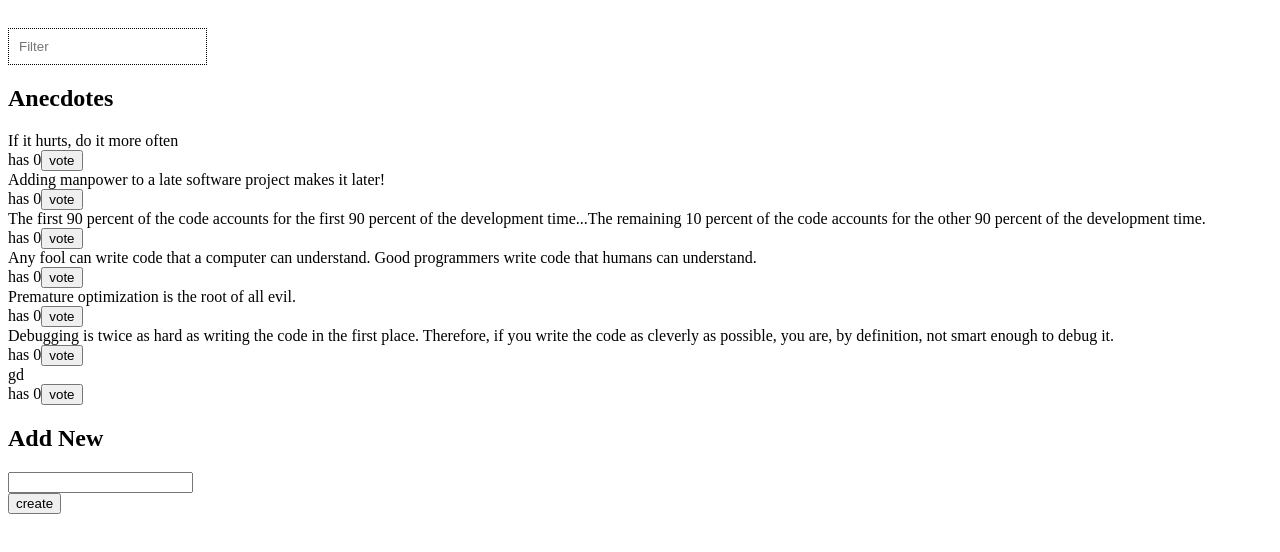
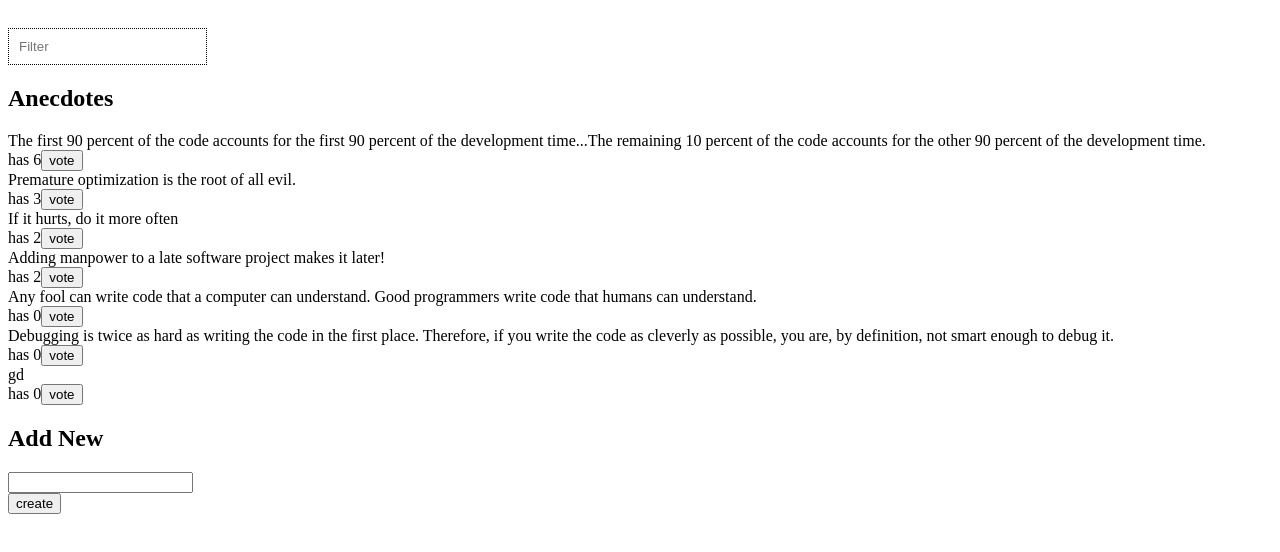
Before and after one commit to ggottemo/Fullstack-Open-React, a React (Create React App) app in the folder anecdotes_redux/: page / in a window 1280 px wide. Shown: the top 552 px of the page. Built offline with nearby package versions, Linux system fonts and the light colour scheme; data requests are answered from the project's data file; the HTML template or start-up script is replaced by a standard one.

Commit message:
6.14 votes to backend

```diff
--- a/anecdotes_redux/db.json
+++ b/anecdotes_redux/db.json
@@ -3,19 +3,19 @@
     {
       "content": "If it hurts, do it more often",
       "id": "47145",
-      "votes": 0,
+      "votes": 2,
       "user": "First User"
     },
     {
       "content": "Adding manpower to a late software project makes it later!",
       "id": "21149",
-      "votes": 0,
+      "votes": 2,
       "user": "First User"
     },
     {
       "content": "The first 90 percent of the code accounts for the first 90 percent of the development time...The remaining 10 percent of the code accounts for the other 90 percent of the development time.",
       "id": "69581",
-      "votes": 0,
+      "votes": 6,
       "user": "First User"
     },
     {
@@ -27,7 +27,7 @@
     {
       "content": "Premature optimization is the root of all evil.",
       "id": "25170",
-      "votes": 0,
+      "votes": 3,
       "user": "First User"
     },
     {
--- a/anecdotes_redux/src/components/Anecdotes.js
+++ b/anecdotes_redux/src/components/Anecdotes.js
@@ -2,36 +2,12 @@ import React from "react";
 import { useDispatch, useSelector } from "react-redux";
 import { vote } from "../reducers/anecdoteReducer";
 import { clearMessage, updateMessage } from "../reducers/notificationReducer";
+import anecdoteService from "../services/anecdote";
 
 const Anecdotes = () => {
   const anecdotes = useSelector((state) => state.anecdotes);
   const dispatch = useDispatch();
   const filter = useSelector((state) => state.filter);
-
-  const test = anecdotes
-    .filter((x) =>
-      x.user.toString().toLowerCase().includes(filter.toString().toLowerCase())
-    )
-    .map((anecdote) => (
-      <div>
-        <div>{anecdote.content}</div>
-        <div>
-          has {anecdote.votes}
-          <button
-            onClick={() => {
-              dispatch(vote(anecdote.id));
-              dispatch(updateMessage("Voted for anecdote!"));
-              setTimeout(() => {
-                dispatch(clearMessage("Voted for anecdote!"));
-              }, 3000);
-            }}
-          >
-            vote
-          </button>
-        </div>
-      </div>
-    ))
-    .sort((a, b) => b.votes - a.votes);
 
   return (
     <div>
@@ -43,13 +19,15 @@ const Anecdotes = () => {
             .toLowerCase()
             .includes(filter.toString().toLowerCase())
         )
+        .sort((a, b) => b.votes - a.votes)
         .map((anecdote) => (
           <div>
             <div>{anecdote.content}</div>
             <div>
               has {anecdote.votes}
               <button
-                onClick={() => {
+                onClick={async () => {
+                  await anecdoteService.vote(anecdote);
                   dispatch(vote(anecdote.id));
                   dispatch(updateMessage("Voted for anecdote!"));
                   setTimeout(() => {
@@ -61,8 +39,7 @@ const Anecdotes = () => {
               </button>
             </div>
           </div>
-        ))
-        .sort((a, b) => b.votes - a.votes)}
+        ))}
     </div>
   );
 };
--- a/anecdotes_redux/src/services/anecdote.js
+++ b/anecdotes_redux/src/services/anecdote.js
@@ -13,4 +13,13 @@ const create = async (content) => {
   return response.data;
 };
 
-export default { getAll, create };
+const vote = async (anecdote) => {
+  const newVotes = anecdote.votes + 1;
+  const response = await axios.put(`${baseURL}\\${anecdote.id}`, {
+    ...anecdote,
+    votes: newVotes,
+  });
+  return response.data;
+};
+
+export default { getAll, create, vote };
```
